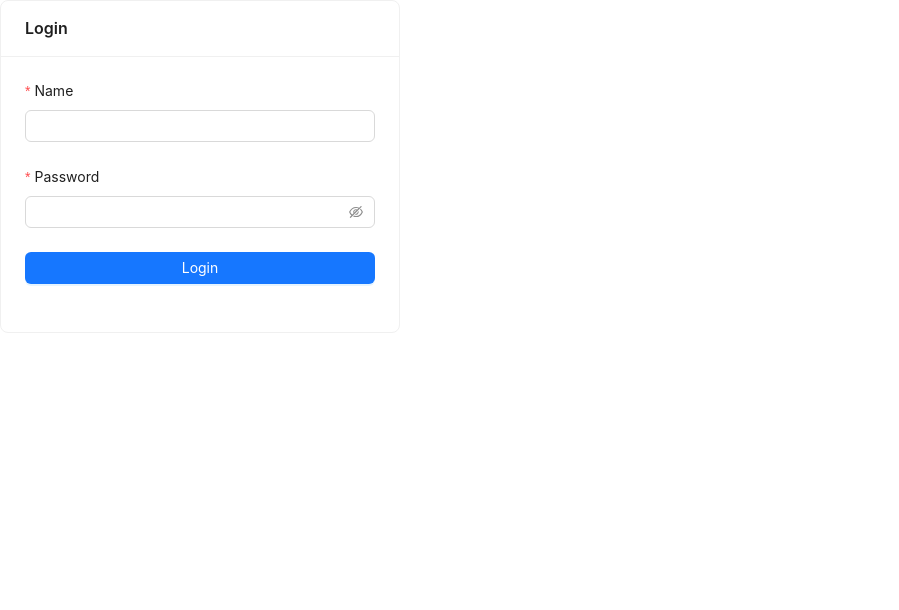
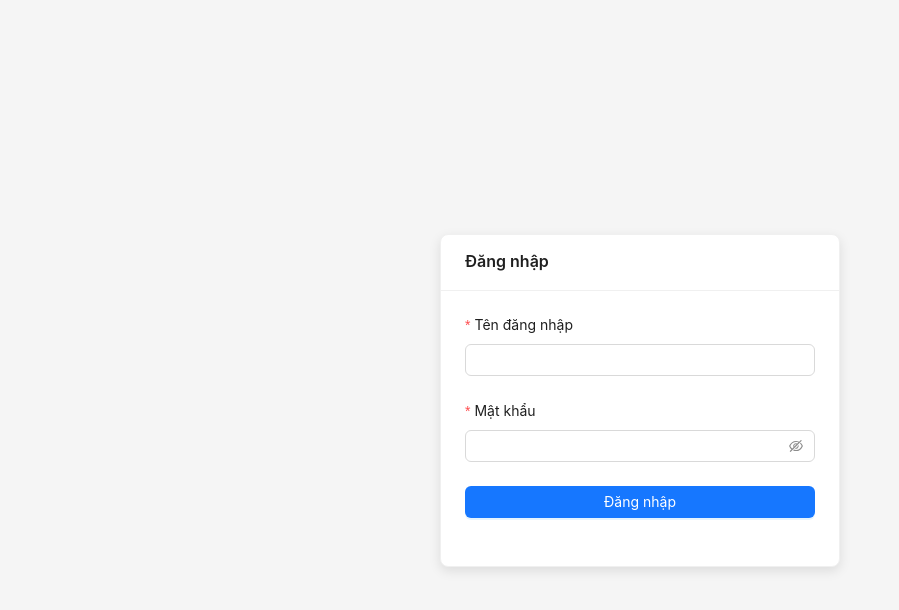
Before and after one commit to huynh1325/hotel-client, a React (Vite) app: page /login in a window 1280 px wide. Shown: the top 610 px of the page, without its empty margins (0-899 px from the left). Built offline with nearby package versions, Linux system fonts and the light colour scheme; no server answers.

Commit message:
Add cleaning modal for rooms

```diff
--- a/src/App.jsx
+++ b/src/App.jsx
@@ -1,24 +1,11 @@
 import { Outlet } from 'react-router-dom'
-import { ToastContainer } from "react-toastify";
 import "react-toastify/dist/ReactToastify.css";
 import 'antd/dist/reset.css';
 
 function App() {
   return (
     <>
-        <Outlet />
-        <ToastContainer
-          position="top-right"
-          autoClose={5000}
-          hideProgressBar={false}
-          newestOnTop={false}
-          closeOnClick
-          rtl={false}
-          pauseOnFocusLoss
-          draggable
-          pauseOnHover
-          theme="light"
-        />
+      <Outlet />
     </>
   );
 }
--- a/src/main.jsx
+++ b/src/main.jsx
@@ -4,7 +4,7 @@ import {
   createBrowserRouter,
   RouterProvider,
 } from "react-router-dom";
-
+import { ToastContainer } from "react-toastify";
 import App from "./App.jsx";
 import LayoutAdmin from "./components/LayoutAdmin.jsx";
 import Room from "./pages/Room.jsx";
@@ -50,6 +50,20 @@ const router = createBrowserRouter([
 
 createRoot(document.getElementById("root")).render(
   <StrictMode>
-    <RouterProvider router={router} />
+    <>
+      <RouterProvider router={router} />
+      <ToastContainer
+        position="top-right"
+        autoClose={5000}
+        hideProgressBar={false}
+        newestOnTop={false}
+        closeOnClick
+        rtl={false}
+        pauseOnFocusLoss
+        draggable
+        pauseOnHover
+        theme="light"
+      />
+    </>
   </StrictMode>
 );
--- a/src/pages/Login.jsx
+++ b/src/pages/Login.jsx
@@ -1,11 +1,10 @@
-import React, { useState } from "react";
+import React from "react";
 import { Form, Input, Button, Card } from "antd";
 import { toast } from "react-toastify";
 import { loginApi } from "../utils/api";
 import { useNavigate } from "react-router-dom";
 
 const Login = () => {
-
   const navigate = useNavigate();
 
   const onFinish = async (values) => {
@@ -19,34 +18,53 @@ const Login = () => {
         toast.success("Đăng nhập thành công");
         navigate("/", { replace: true });
       } else {
-        throw new Error("Thiếu access_token hoặc user trong phản hồi");
+        toast.error("Sai tài khoản hoặc mật khẩu");
       }
     } catch (err) {
+      toast.error("Lỗi đăng nhập");
       console.error(err);
     }
   };
 
   return (
-        <div className="flex justify-center items-center h-screen bg-gray-100">
-            <Card title="Login" style={{ width: 400 }}>
+    <div
+      style={{
+        height: "100vh",
+        width: "100vw",
+        backgroundColor: "#f5f5f5",
+        display: "flex",
+        justifyContent: "center",
+        alignItems: "center",
+      }}
+    >
+      <Card
+        title="Đăng nhập"
+        style={{
+          width: 400,
+          borderRadius: 8,
+          boxShadow: "0 4px 12px rgba(0,0,0,0.1)",
+        }}
+      >
         <Form layout="vertical" onFinish={onFinish}>
           <Form.Item
-                    label="Name"
+            label="Tên đăng nhập"
             name="name"
-                    rules={[{ required: true, message: "Please input your name!" }]}
+            rules={[{ required: true, message: "Vui lòng nhập tên đăng nhập!" }]}
           >
             <Input />
           </Form.Item>
+
           <Form.Item
-                    label="Password"
+            label="Mật khẩu"
             name="password"
-                    rules={[{ required: true, message: "Please input your password!" }]}
+            rules={[{ required: true, message: "Vui lòng nhập mật khẩu!" }]}
           >
             <Input.Password />
           </Form.Item>
+
           <Form.Item>
             <Button type="primary" htmlType="submit" block>
-                    Login
+              Đăng nhập
             </Button>
           </Form.Item>
         </Form>
--- a/src/pages/Room.jsx
+++ b/src/pages/Room.jsx
@@ -30,6 +30,8 @@ const Room = () => {
   const [currentBooking, setCurrentBooking] = useState(null);
   const [defaultCheckoutTime, setDefaultCheckoutTime] = useState(null);
   const [prevStayTime, setPrevStayTime] = useState([null, null]);
+  const [isCleaningModalVisible, setIsCleaningModalVisible] = useState(false);
+  const [cleaningRoom, setCleaningRoom] = useState(null);
 
   useEffect(() => {
     const fetchRooms = async () => {
@@ -47,9 +49,7 @@ const Room = () => {
     switch (status) {
       case "available":
         return "#d5d5d5ff";
-        // return "#95de64";
       case "booked":
-        // return "#d9d9d9";
         return "#95de64";
       case "cleaning":
         return "#ff7875";
@@ -99,10 +99,9 @@ const Room = () => {
     if (room.status === "available") {
       setSelectedRoom(room);
       setSelectedRoomType(0);
-      setStayType("daily"); // mặc định
+      setStayType("daily");
 
       const now = dayjs();
-      // giữ mặc định checkout giống trước: +1 ngày lúc 12:00
       const defaultCheckout = now.add(1, "day").hour(12).minute(0).second(0);
 
       form.setFieldsValue({
@@ -112,7 +111,6 @@ const Room = () => {
         duration: null,
       });
 
-      // lưu mặc định để khi user thay check-in ta vẫn giữ giờ check-out (12:00)
       setDefaultCheckoutTime(defaultCheckout);
       setPrevStayTime([now, defaultCheckout]);
 
@@ -131,6 +129,9 @@ const Room = () => {
       } catch (err) {
         toast.error("Lỗi khi lấy thông tin booking!");
       }
+    } else if (room.status === "cleaning") {
+        setCleaningRoom(room);
+        setIsCleaningModalVisible(true);
     } else {
       toast.error(`Phòng ${room.roomNumber} hiện đang ${room.status}`);
     }
@@ -273,7 +274,7 @@ const Room = () => {
       toast.success(`Checkout phòng ${checkoutRoom.roomNumber} thành công`);
       setRooms((prev) =>
         prev.map((r) =>
-          r._id === checkoutRoom._id ? { ...r, status: "available" } : r
+          r._id === checkoutRoom._id ? { ...r, status: "cleaning" } : r
         )
       );
       setIsCheckoutModalVisible(false);
@@ -281,6 +282,20 @@ const Room = () => {
     } catch (error) {
       toast.error(error.message || "Checkout thất bại!");
     }
+  };
+
+  const handleCleaningDone = () => {
+    if (!cleaningRoom) return;
+
+    setRooms((prev) =>
+      prev.map((r) =>
+        r._id === cleaningRoom._id ? { ...r, status: "available" } : r
+      )
+    );
+
+    setIsCleaningModalVisible(false);
+    setCleaningRoom(null);
+    toast.success(`Phòng ${cleaningRoom.roomNumber} đã sẵn sàng`);
   };
 
   const handleCancel = () => {
@@ -578,6 +593,19 @@ const Room = () => {
             <p>Đang tải thông tin khách hàng...</p>
           )}
         </Modal>
+        <Modal
+          title={`Phòng ${cleaningRoom?.roomNumber} đang dọn`}
+          open={isCleaningModalVisible}
+          onOk={handleCleaningDone}
+          onCancel={() => {
+            setIsCleaningModalVisible(false);
+            setCleaningRoom(null);
+          }}
+          okText="Đã dọn xong"
+          cancelText="Hủy"
+        >
+          <p>Bạn có chắc chắn phòng đã được dọn xong và sẵn sàng cho khách tiếp theo không?</p>
+        </Modal>
       </div>
     </Content>
   );
--- a/src/pages/Statistis.jsx
+++ b/src/pages/Statistis.jsx
@@ -30,14 +30,12 @@ const Statistics = () => {
         setRooms(roomRes || []);
         setBookings(bookingRes || []);
 
-        // Doanh thu theo ngày
         const grouped = {};
         bookingRes.forEach((b) => {
           const date = dayjs(b.checkOutDate).format("DD/MM");
           grouped[date] = (grouped[date] || 0) + (b.totalPrice || 0);
         });
 
-        // Tạo đủ 10 ngày gần nhất
         const last10Days = [];
         for (let i = 9; i >= 0; i--) {
           const d = dayjs().subtract(i, "day");
@@ -50,7 +48,6 @@ const Statistics = () => {
 
         setRevenueData(last10Days);
 
-        // Tính tổng doanh thu tháng hiện tại
         const currentMonth = dayjs().month();
         const currentYear = dayjs().year();
         const monthlyTotal = bookingRes
```
Lines whose indentation alone changed are shown as unchanged.
